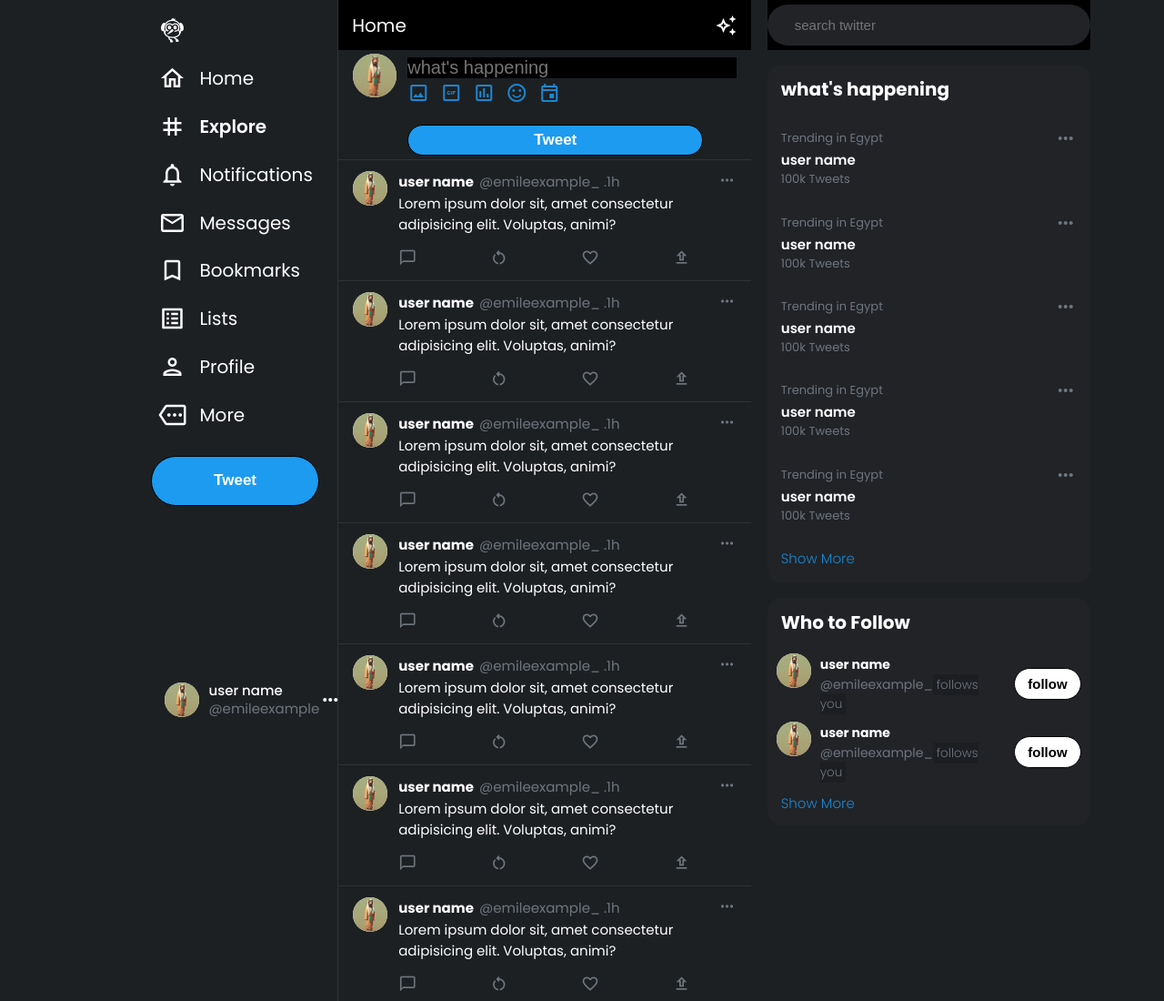
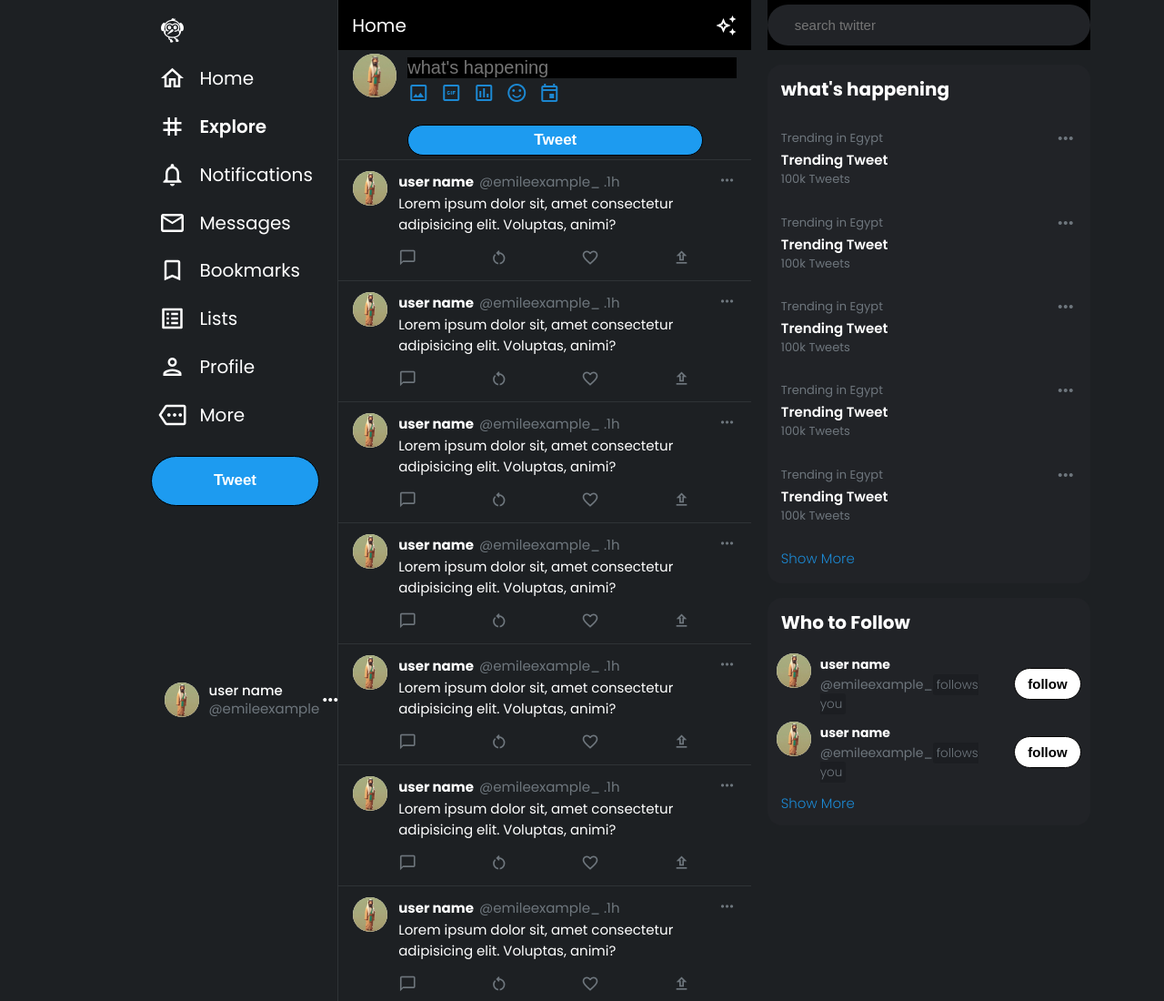
Before and after one commit to farsmohmed/Twitter-project, a plain HTML site: page index.html in a window 1280 px wide. Shown: the top 1100 px of the page at 91% size. Drawn offline with Linux system fonts and the light colour scheme.

Commit message:
Update index.html

```diff
--- a/index.html
+++ b/index.html
@@ -349,7 +349,7 @@
                 <span>Trending in Egypt</span>
                 <i class="material-icons-outlined"> more_horiz </i>
               </div>
-              <p>user name</p>
+              <p>Trending Tweet</p>
               <span>100k Tweets</span>
             </div>
             <div class="trending-item">
@@ -357,7 +357,7 @@
                 <span>Trending in Egypt</span>
                 <i class="material-icons-outlined"> more_horiz </i>
               </div>
-              <p>user name</p>
+              <p>Trending Tweet</p>
               <span>100k Tweets</span>
             </div>
             <div class="trending-item">
@@ -365,7 +365,7 @@
                 <span>Trending in Egypt</span>
                 <i class="material-icons-outlined"> more_horiz </i>
               </div>
-              <p>user name</p>
+              <p>Trending Tweet</p>
               <span>100k Tweets</span>
             </div>
             <div class="trending-item">
@@ -373,7 +373,7 @@
                 <span>Trending in Egypt</span>
                 <i class="material-icons-outlined"> more_horiz </i>
               </div>
-              <p>user name</p>
+              <p>Trending Tweet</p>
               <span>100k Tweets</span>
             </div>
             <div class="trending-item">
@@ -381,7 +381,7 @@
                 <span>Trending in Egypt</span>
                 <i class="material-icons-outlined"> more_horiz </i>
               </div>
-              <p>user name</p>
+              <p>Trending Tweet</p>
               <span>100k Tweets</span>
             </div>
             <a href="" class="show-more">Show More</a>
```
